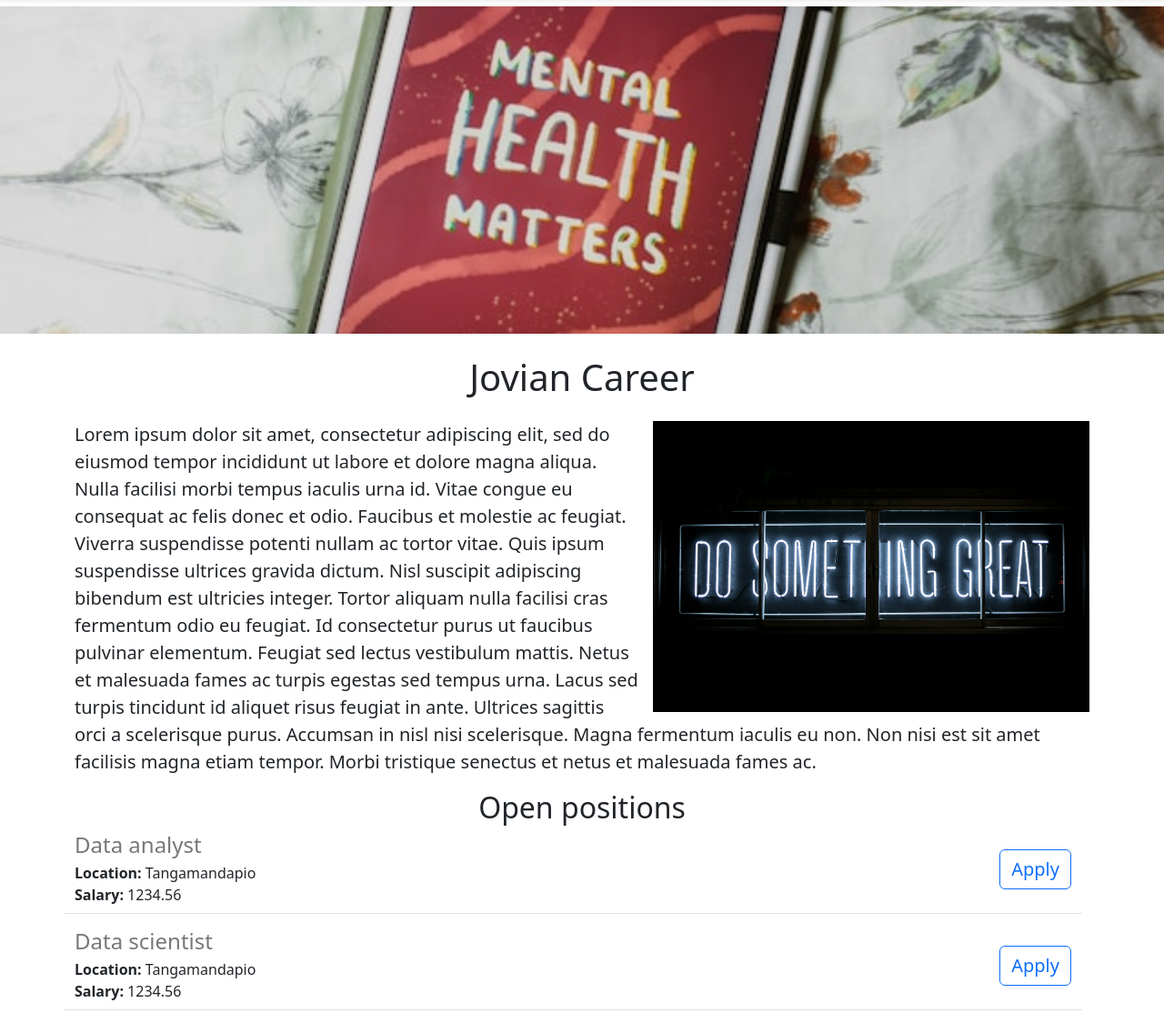
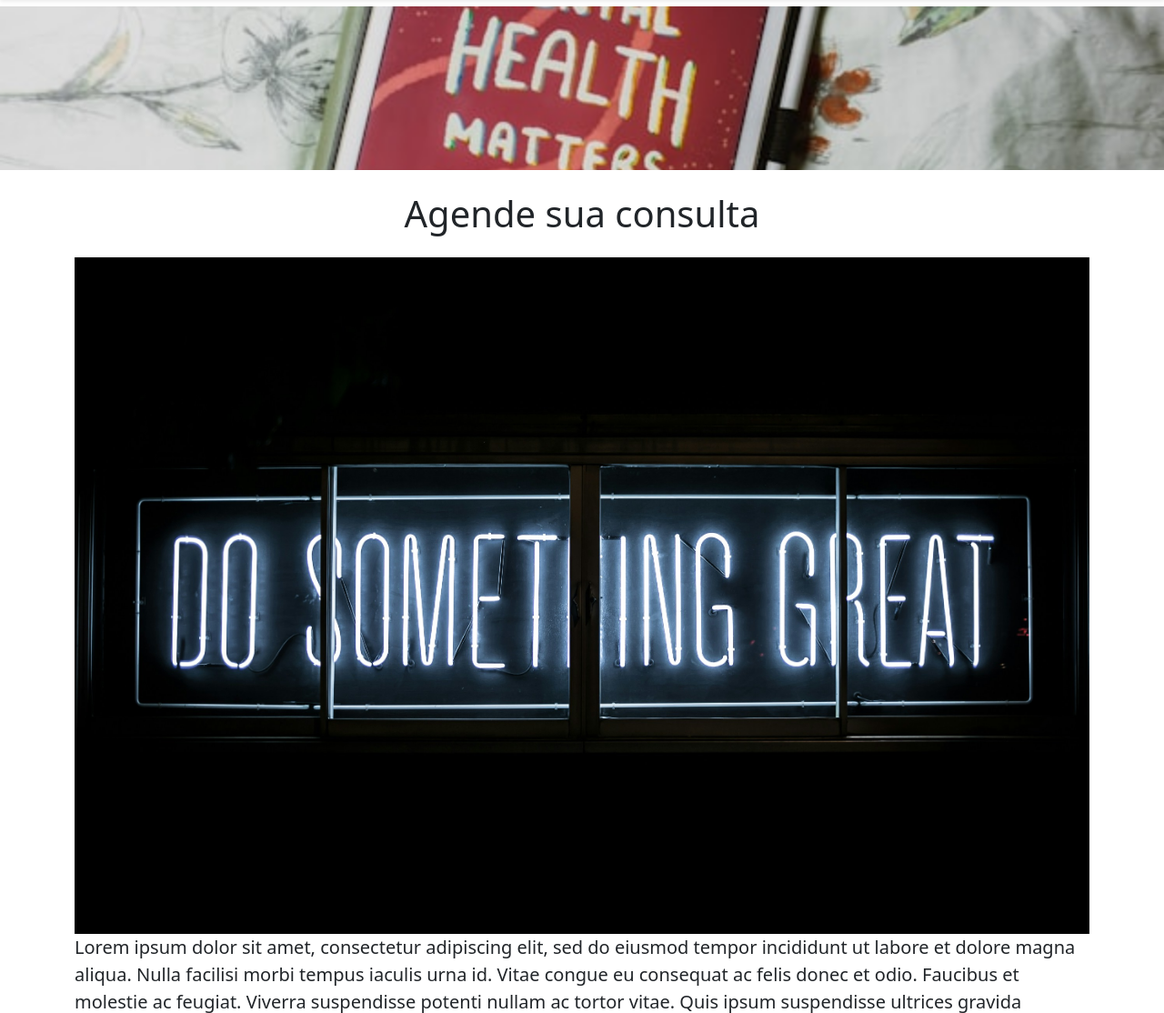
Before and after one commit to psiq-guilherme/my-clinic, a Flask app: page / in a window 1280 px wide. Shown: the part 56-1170 px from the top of the page at 91% size. Run offline with Flask 3, Linux system fonts and the light colour scheme.

Commit message:
finish part 1

```diff
--- a/templates/home.html
+++ b/templates/home.html
@@ -12,7 +12,7 @@
     />
     <style>
       #banner {
-        height: 360px;
+        height: 180px;
         width: 100%;
         object-fit: cover;
         margin-bottom: 16px;
@@ -23,17 +23,15 @@
     {% include "nav.html" %}
     <img
       id="banner"
-      class="img-fluid"
       src="/static/banner.jpg"
-      alt="Banner image"
-    />
+      alt="Foto de Emily Underworld na Unsplash"
+      />
     <div class="container">
-      <h1 class="text-center mt-2 mb-4">Jovian Career</h1>
+      <h1 class="text-center mt-2 mb-4">Agende sua consulta</h1>
       <div class="clearfix">
         <img
           class="img-fluid float-md-end ms-md-3 mb-3 mb-md-0"
           src="/static/side-image.jpg"
-          style="height: 320px"
           alt="Foto de Emily Underworld na Unsplash"
         />
         <p class="lead">
```
